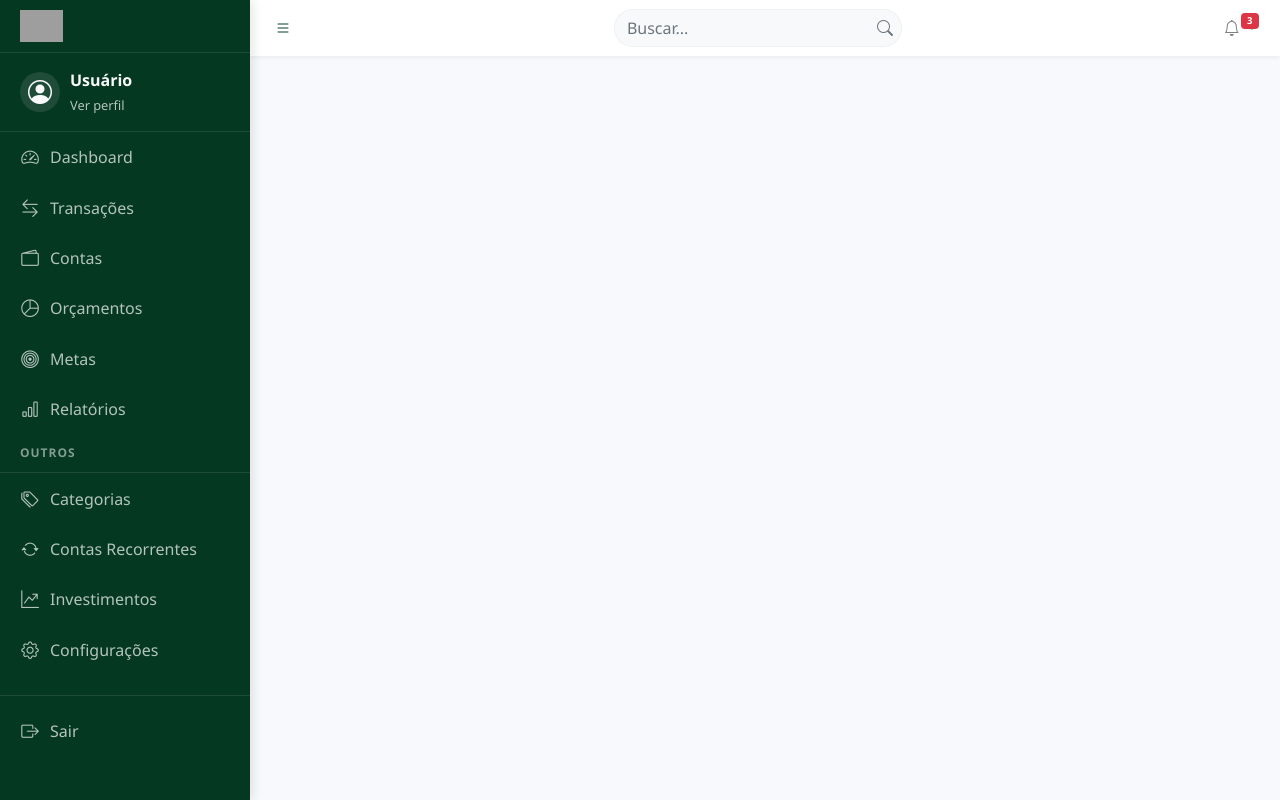
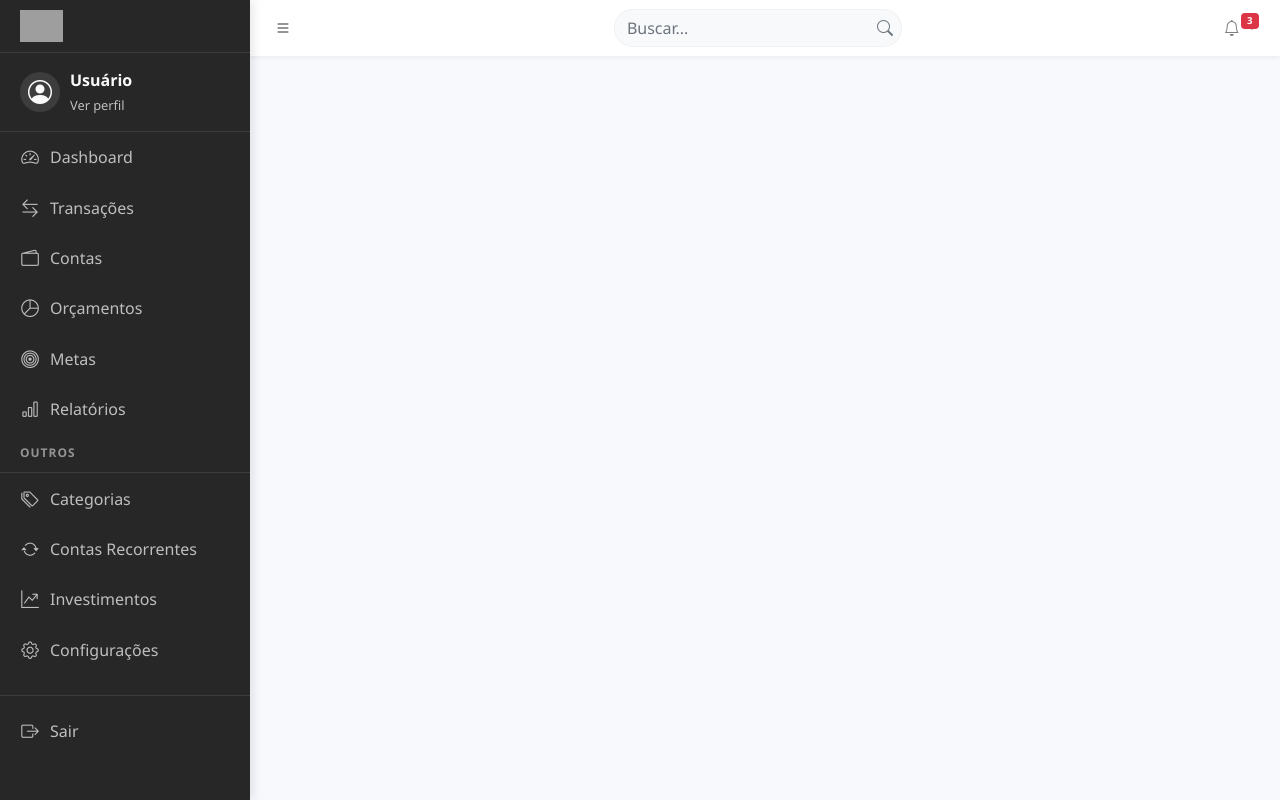
Before and after one commit to caua-carvalho/fn-cash-2.0, a PHP site: page /pages/funcoes.php in a window 1280 px wide. Run offline with PHP 8.4, Linux system fonts and the light colour scheme; the visitor is signed in with stand-in values (Sample User, id 1); some libraries are stand-ins or nearby versions; grey boxes are pictures that could not be loaded.

Commit message:
cor navbar

```diff
--- a/css/style.css
+++ b/css/style.css
@@ -5,7 +5,7 @@
 
  :root {
     /* Paleta de cores do sistema */
-    --fn-dark-green: #043821;
+    --fn-dark-green: #272727;
     --fn-dark-green-alt: #055336;
     --fn-bright-green: #07A262;
     --fn-medium-green: #4E997E;
```
